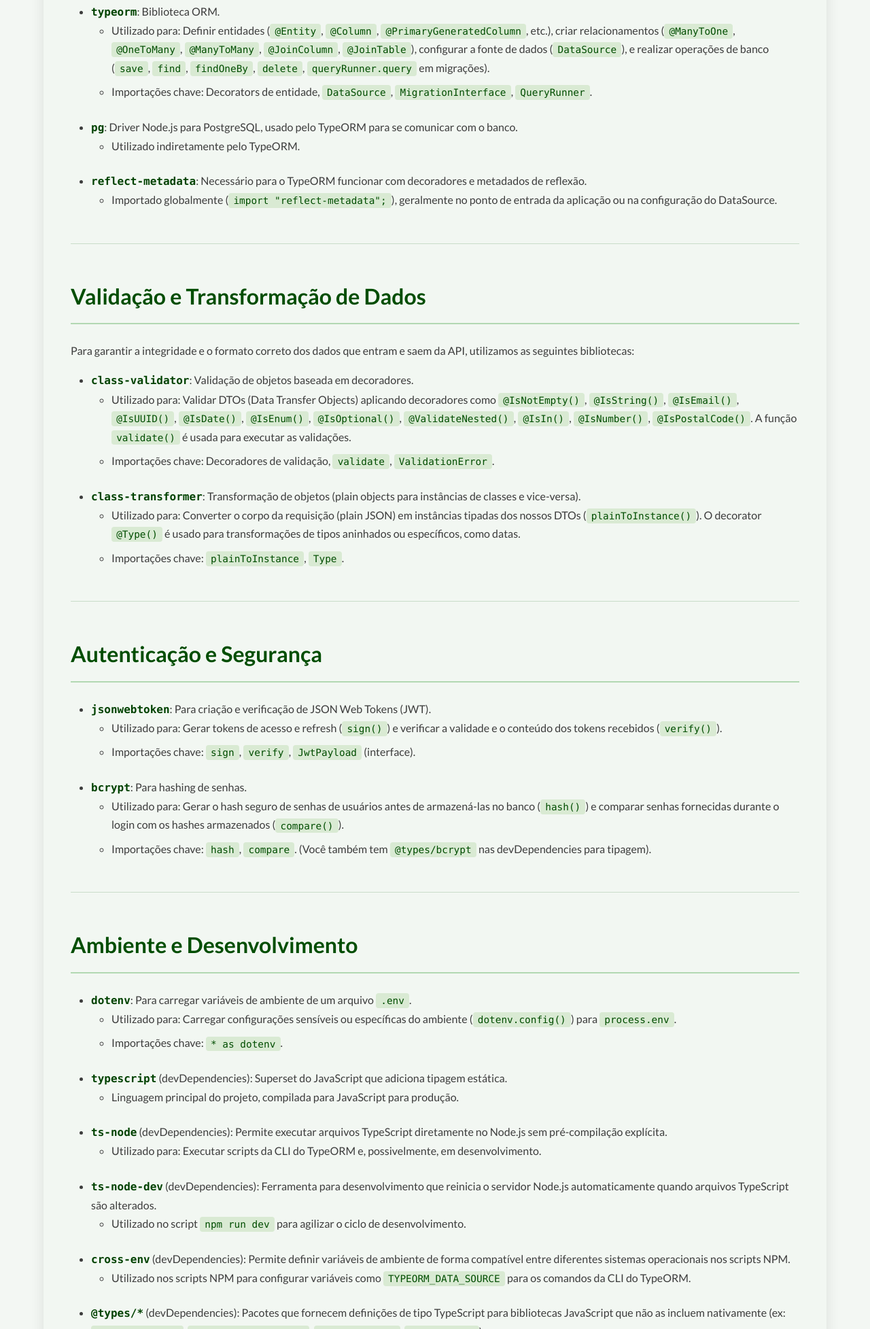
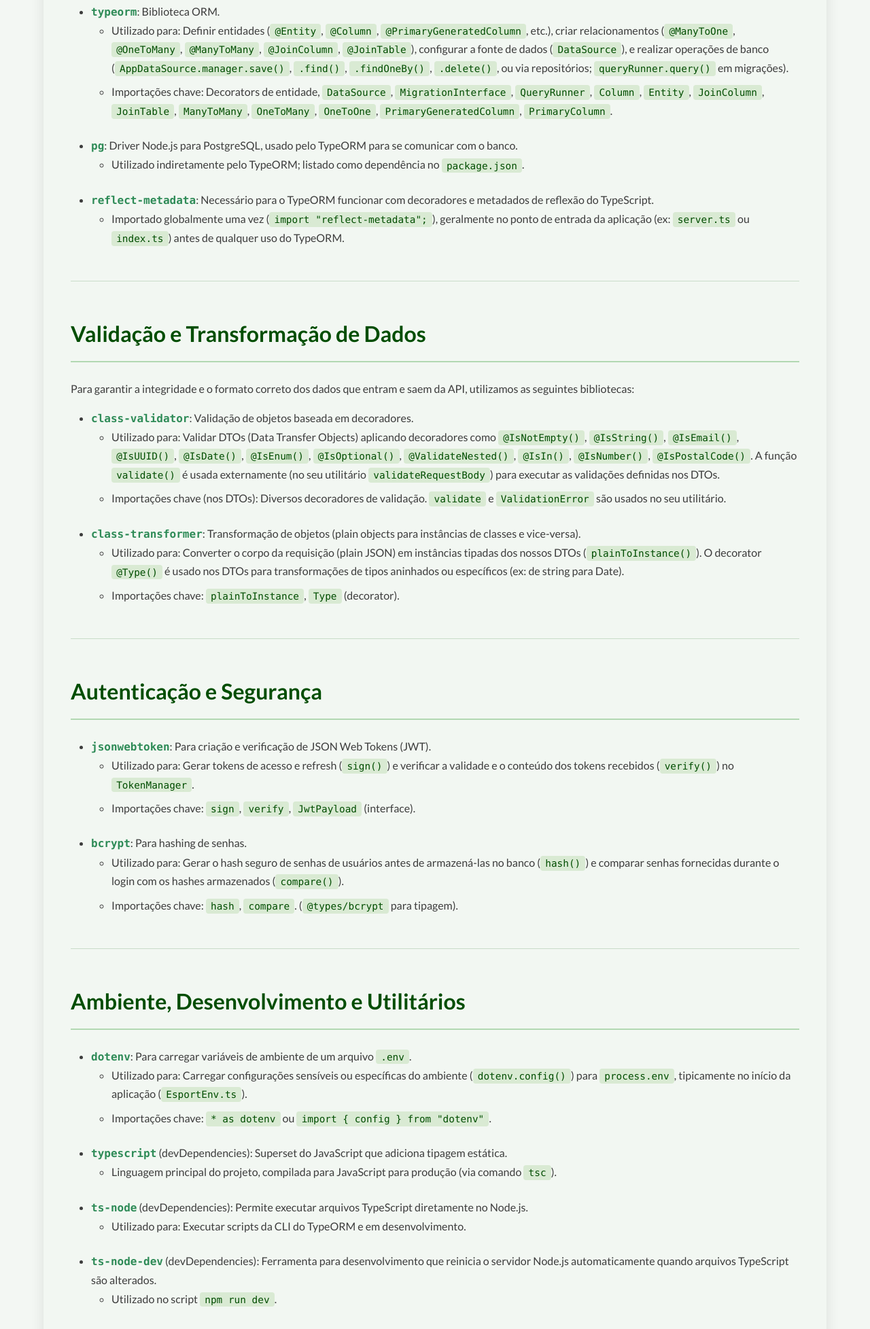
Before and after one commit to vyctor-carvalho/Trace_Point, a plain HTML site: page docs/dependencias_tecnologias.html in a window 1280 px wide. Shown: the part 845-2800 px from the top of the page at 68% size. Drawn offline with Linux system fonts and the light colour scheme.

Commit message:
Resolvendo um bufg na tela de dependencias e adicionsno os links das dependencias

```diff
--- a/docs/dependencias_tecnologias.html
+++ b/docs/dependencias_tecnologias.html
@@ -40,7 +40,7 @@
             <h2>Node.js e Express.js</h2>
             <p>O <a href="https://nodejs.org/" target="_blank" rel="noopener noreferrer">Node.js</a> é o ambiente de execução JavaScript no servidor, permitindo a construção de aplicações backend eficientes. O <a href="https://expressjs.com/pt-br/" target="_blank" rel="noopener noreferrer">Express.js</a> é um framework minimalista e flexível para Node.js, usado para construir a estrutura da nossa API RESTful.</p>
             <ul>
-                <li><strong><code>express</code></strong>: Framework principal para roteamento e middlewares.
+                <li><strong><a href="https://expressjs.com/pt-br/" target="_blank" rel="noopener noreferrer"><code>express</code></a></strong>: Framework principal para roteamento e middlewares.
                     <ul>
                         <li>Utilizado para: Criar a instância do servidor (<code>express()</code>), definir rotas (<code>server.get()</code>, <code>server.post()</code>, etc.), aplicar middlewares globais (<code>server.use(express.json())</code>) e middlewares de rota.</li>
                         <li>Importações chave: <code>Request</code>, <code>Response</code>, <code>NextFunction</code>, <code>Router</code> de <code>express</code>.</li>
@@ -53,22 +53,22 @@
 
         <section id="typeorm-postgresql">
             <h2>TypeORM e PostgreSQL</h2>
-            <p>O <a href="https://www.postgresql.org/" target="_blank" rel="noopener noreferrer">PostgreSQL</a> é o sistema de gerenciamento de banco de dados relacional escolhido. O <a href="https://typeorm.io/" target="_blank" rel="noopener noreferrer">TypeORM</a> é um ORM (Object-Relational Mapper) que facilita a interação com o banco de dados de forma orientada a objetos em TypeScript.</p>
+            <p>O <a href="https://www.postgresql.org/docs/" target="_blank" rel="noopener noreferrer">PostgreSQL</a> é o sistema de gerenciamento de banco de dados relacional escolhido. O <a href="https://typeorm.io/" target="_blank" rel="noopener noreferrer">TypeORM</a> é um ORM (Object-Relational Mapper) que facilita a interação com o banco de dados de forma orientada a objetos em TypeScript.</p>
             <ul>
-                <li><strong><code>typeorm</code></strong>: Biblioteca ORM.
+                <li><strong><a href="https://typeorm.io/" target="_blank" rel="noopener noreferrer"><code>typeorm</code></a></strong>: Biblioteca ORM.
                     <ul>
-                        <li>Utilizado para: Definir entidades (<code>@Entity</code>, <code>@Column</code>, <code>@PrimaryGeneratedColumn</code>, etc.), criar relacionamentos (<code>@ManyToOne</code>, <code>@OneToMany</code>, <code>@ManyToMany</code>, <code>@JoinColumn</code>, <code>@JoinTable</code>), configurar a fonte de dados (<code>DataSource</code>), e realizar operações de banco (<code>save</code>, <code>find</code>, <code>findOneBy</code>, <code>delete</code>, <code>queryRunner.query</code> em migrações).</li>
-                        <li>Importações chave: Decorators de entidade, <code>DataSource</code>, <code>MigrationInterface</code>, <code>QueryRunner</code>.</li>
+                        <li>Utilizado para: Definir entidades (<code>@Entity</code>, <code>@Column</code>, <code>@PrimaryGeneratedColumn</code>, etc.), criar relacionamentos (<code>@ManyToOne</code>, <code>@OneToMany</code>, <code>@ManyToMany</code>, <code>@JoinColumn</code>, <code>@JoinTable</code>), configurar a fonte de dados (<code>DataSource</code>), e realizar operações de banco (<code>AppDataSource.manager.save()</code>, <code>.find()</code>, <code>.findOneBy()</code>, <code>.delete()</code>, ou via repositórios; <code>queryRunner.query()</code> em migrações).</li>
+                        <li>Importações chave: Decorators de entidade, <code>DataSource</code>, <code>MigrationInterface</code>, <code>QueryRunner</code>, <code>Column</code>, <code>Entity</code>, <code>JoinColumn</code>, <code>JoinTable</code>, <code>ManyToMany</code>, <code>OneToMany</code>, <code>OneToOne</code>, <code>PrimaryGeneratedColumn</code>, <code>PrimaryColumn</code>.</li>
                     </ul>
                 </li>
-                <li><strong><code>pg</code></strong>: Driver Node.js para PostgreSQL, usado pelo TypeORM para se comunicar com o banco.
+                <li><strong><a href="https://node-postgres.com/" target="_blank" rel="noopener noreferrer"><code>pg</code></a></strong>: Driver Node.js para PostgreSQL, usado pelo TypeORM para se comunicar com o banco.
                     <ul>
-                        <li>Utilizado indiretamente pelo TypeORM.</li>
+                        <li>Utilizado indiretamente pelo TypeORM; listado como dependência no <code>package.json</code>.</li>
                     </ul>
                 </li>
-                <li><strong><code>reflect-metadata</code></strong>: Necessário para o TypeORM funcionar com decoradores e metadados de reflexão.
+                <li><strong><a href="https://www.npmjs.com/package/reflect-metadata" target="_blank" rel="noopener noreferrer"><code>reflect-metadata</code></a></strong>: Necessário para o TypeORM funcionar com decoradores e metadados de reflexão do TypeScript.
                     <ul>
-                        <li>Importado globalmente (<code>import "reflect-metadata";</code>), geralmente no ponto de entrada da aplicação ou na configuração do DataSource.</li>
+                        <li>Importado globalmente uma vez (<code>import "reflect-metadata";</code>), geralmente no ponto de entrada da aplicação (ex: <code>server.ts</code> ou <code>index.ts</code>) antes de qualquer uso do TypeORM.</li>
                     </ul>
                 </li>
             </ul>
@@ -80,16 +80,16 @@
             <h2>Validação e Transformação de Dados</h2>
             <p>Para garantir a integridade e o formato correto dos dados que entram e saem da API, utilizamos as seguintes bibliotecas:</p>
             <ul>
-                <li><strong><code>class-validator</code></strong>: Validação de objetos baseada em decoradores.
+                <li><strong><a href="https://github.com/typestack/class-validator" target="_blank" rel="noopener noreferrer"><code>class-validator</code></a></strong>: Validação de objetos baseada em decoradores.
                     <ul>
-                        <li>Utilizado para: Validar DTOs (Data Transfer Objects) aplicando decoradores como <code>@IsNotEmpty()</code>, <code>@IsString()</code>, <code>@IsEmail()</code>, <code>@IsUUID()</code>, <code>@IsDate()</code>, <code>@IsEnum()</code>, <code>@IsOptional()</code>, <code>@ValidateNested()</code>, <code>@IsIn()</code>, <code>@IsNumber()</code>, <code>@IsPostalCode()</code>. A função <code>validate()</code> é usada para executar as validações.</li>
-                        <li>Importações chave: Decoradores de validação, <code>validate</code>, <code>ValidationError</code>.</li>
+                        <li>Utilizado para: Validar DTOs (Data Transfer Objects) aplicando decoradores como <code>@IsNotEmpty()</code>, <code>@IsString()</code>, <code>@IsEmail()</code>, <code>@IsUUID()</code>, <code>@IsDate()</code>, <code>@IsEnum()</code>, <code>@IsOptional()</code>, <code>@ValidateNested()</code>, <code>@IsIn()</code>, <code>@IsNumber()</code>, <code>@IsPostalCode()</code>. A função <code>validate()</code> é usada externamente (no seu utilitário <code>validateRequestBody</code>) para executar as validações definidas nos DTOs.</li>
+                        <li>Importações chave (nos DTOs): Diversos decoradores de validação. <code>validate</code> e <code>ValidationError</code> são usados no seu utilitário.</li>
                     </ul>
                 </li>
-                <li><strong><code>class-transformer</code></strong>: Transformação de objetos (plain objects para instâncias de classes e vice-versa).
+                <li><strong><a href="https://github.com/typestack/class-transformer" target="_blank" rel="noopener noreferrer"><code>class-transformer</code></a></strong>: Transformação de objetos (plain objects para instâncias de classes e vice-versa).
                     <ul>
-                        <li>Utilizado para: Converter o corpo da requisição (plain JSON) em instâncias tipadas dos nossos DTOs (<code>plainToInstance()</code>). O decorator <code>@Type()</code> é usado para transformações de tipos aninhados ou específicos, como datas.</li>
-                        <li>Importações chave: <code>plainToInstance</code>, <code>Type</code>.</li>
+                        <li>Utilizado para: Converter o corpo da requisição (plain JSON) em instâncias tipadas dos nossos DTOs (<code>plainToInstance()</code>). O decorator <code>@Type()</code> é usado nos DTOs para transformações de tipos aninhados ou específicos (ex: de string para Date).</li>
+                        <li>Importações chave: <code>plainToInstance</code>, <code>Type</code> (decorator).</li>
                     </ul>
                 </li>
             </ul>
@@ -100,16 +100,16 @@
         <section id="autenticacao-seguranca">
             <h2>Autenticação e Segurança</h2>
             <ul>
-                <li><strong><code>jsonwebtoken</code></strong>: Para criação e verificação de JSON Web Tokens (JWT).
+                <li><strong><a href="https://www.npmjs.com/package/jsonwebtoken" target="_blank" rel="noopener noreferrer"><code>jsonwebtoken</code></a></strong>: Para criação e verificação de JSON Web Tokens (JWT).
                     <ul>
-                        <li>Utilizado para: Gerar tokens de acesso e refresh (<code>sign()</code>) e verificar a validade e o conteúdo dos tokens recebidos (<code>verify()</code>).</li>
+                        <li>Utilizado para: Gerar tokens de acesso e refresh (<code>sign()</code>) e verificar a validade e o conteúdo dos tokens recebidos (<code>verify()</code>) no <code>TokenManager</code>.</li>
                         <li>Importações chave: <code>sign</code>, <code>verify</code>, <code>JwtPayload</code> (interface).</li>
                     </ul>
                 </li>
-                <li><strong><code>bcrypt</code></strong>: Para hashing de senhas.
+                <li><strong><a href="https://www.npmjs.com/package/bcrypt" target="_blank" rel="noopener noreferrer"><code>bcrypt</code></a></strong>: Para hashing de senhas.
                     <ul>
                         <li>Utilizado para: Gerar o hash seguro de senhas de usuários antes de armazená-las no banco (<code>hash()</code>) e comparar senhas fornecidas durante o login com os hashes armazenados (<code>compare()</code>).</li>
-                        <li>Importações chave: <code>hash</code>, <code>compare</code>. (Você também tem <code>@types/bcrypt</code> nas devDependencies para tipagem).</li>
+                        <li>Importações chave: <code>hash</code>, <code>compare</code>. (<code>@types/bcrypt</code> para tipagem).</li>
                     </ul>
                 </li>
             </ul>
@@ -118,35 +118,35 @@
         <hr class="section-divider">
 
         <section id="ambiente-dev">
-            <h2>Ambiente e Desenvolvimento</h2>
+            <h2>Ambiente, Desenvolvimento e Utilitários</h2>
             <ul>
-                <li><strong><code>dotenv</code></strong>: Para carregar variáveis de ambiente de um arquivo <code>.env</code>.
+                <li><strong><a href="https://www.npmjs.com/package/dotenv" target="_blank" rel="noopener noreferrer"><code>dotenv</code></a></strong>: Para carregar variáveis de ambiente de um arquivo <code>.env</code>.
                     <ul>
-                        <li>Utilizado para: Carregar configurações sensíveis ou específicas do ambiente (<code>dotenv.config()</code>) para <code>process.env</code>.</li>
-                        <li>Importações chave: <code>* as dotenv</code>.</li>
+                        <li>Utilizado para: Carregar configurações sensíveis ou específicas do ambiente (<code>dotenv.config()</code>) para <code>process.env</code>, tipicamente no início da aplicação (<code>EsportEnv.ts</code>).</li>
+                        <li>Importações chave: <code>* as dotenv</code> ou <code>import { config } from "dotenv"</code>.</li>
                     </ul>
                 </li>
-                <li><strong><code>typescript</code></strong> (devDependencies): Superset do JavaScript que adiciona tipagem estática.
+                <li><strong><a href="https://www.typescriptlang.org/docs/" target="_blank" rel="noopener noreferrer"><code>typescript</code></a></strong> (devDependencies): Superset do JavaScript que adiciona tipagem estática.
                     <ul>
-                        <li>Linguagem principal do projeto, compilada para JavaScript para produção.</li>
+                        <li>Linguagem principal do projeto, compilada para JavaScript para produção (via comando <code>tsc</code>).</li>
                     </ul>
                 </li>
-                <li><strong><code>ts-node</code></strong> (devDependencies): Permite executar arquivos TypeScript diretamente no Node.js sem pré-compilação explícita.
+                <li><strong><a href="https://www.npmjs.com/package/ts-node" target="_blank" rel="noopener noreferrer"><code>ts-node</code></a></strong> (devDependencies): Permite executar arquivos TypeScript diretamente no Node.js.
                     <ul>
-                        <li>Utilizado para: Executar scripts da CLI do TypeORM e, possivelmente, em desenvolvimento.</li>
+                        <li>Utilizado para: Executar scripts da CLI do TypeORM e em desenvolvimento.</li>
                     </ul>
                 </li>
-                <li><strong><code>ts-node-dev</code></strong> (devDependencies): Ferramenta para desenvolvimento que reinicia o servidor Node.js automaticamente quando arquivos TypeScript são alterados.
+                <li><strong><a href="https://www.npmjs.com/package/ts-node-dev" target="_blank" rel="noopener noreferrer"><code>ts-node-dev</code></a></strong> (devDependencies): Ferramenta para desenvolvimento que reinicia o servidor Node.js automaticamente quando arquivos TypeScript são alterados.
                     <ul>
-                        <li>Utilizado no script <code>npm run dev</code> para agilizar o ciclo de desenvolvimento.</li>
+                        <li>Utilizado no script <code>npm run dev</code>.</li>
                     </ul>
                 </li>
-                <li><strong><code>cross-env</code></strong> (devDependencies): Permite definir variáveis de ambiente de forma compatível entre diferentes sistemas operacionais nos scripts NPM.
+                <li><strong><a href="https://www.npmjs.com/package/cross-env" target="_blank" rel="noopener noreferrer"><code>cross-env</code></a></strong> (devDependencies): Permite definir variáveis de ambiente de forma compatível entre diferentes sistemas operacionais nos scripts NPM.
                     <ul>
-                        <li>Utilizado nos scripts NPM para configurar variáveis como <code>TYPEORM_DATA_SOURCE</code> para os comandos da CLI do TypeORM.</li>
+                        <li>Utilizado nos scripts NPM para configurar variáveis como <code>TYPEORM_DATA_SOURCE</code> ou <code>TYPEORM_MIGRATIONS</code> para os comandos da CLI do TypeORM.</li>
                     </ul>
                 </li>
-                 <li><strong><code>@types/*</code></strong> (devDependencies): Pacotes que fornecem definições de tipo TypeScript para bibliotecas JavaScript que não as incluem nativamente (ex: <code>@types/express</code>, <code>@types/jsonwebtoken</code>, <code>@types/bcrypt</code>, <code>@types/node</code>).</li>
+                 <li><strong><code>@types/*</code></strong> (devDependencies): Pacotes que fornecem definições de tipo TypeScript para bibliotecas JavaScript (ex: <code>@types/express</code>, <code>@types/jsonwebtoken</code>, <code>@types/bcrypt</code>, <code>@types/node</code>).</li>
             </ul>
         </section>
 
@@ -165,6 +165,6 @@
             <p><a href="https://github.com/vyctor-carvalho/Trace_Point" target="_blank" rel="noopener noreferrer">Ver Projeto no GitHub</a></p>
         </footer>
     </div>
-    <script src="js/main.js" defer></script> {/* Ou script.js dependendo do seu setup */}
+   <script src="script.js" defer></script>
 </body>
 </html>
```
Also changed, not shown: docs/autenticacao_usuarios.html (+17 -16 lines), docs/instalacao.html (+0 -2 lines).
